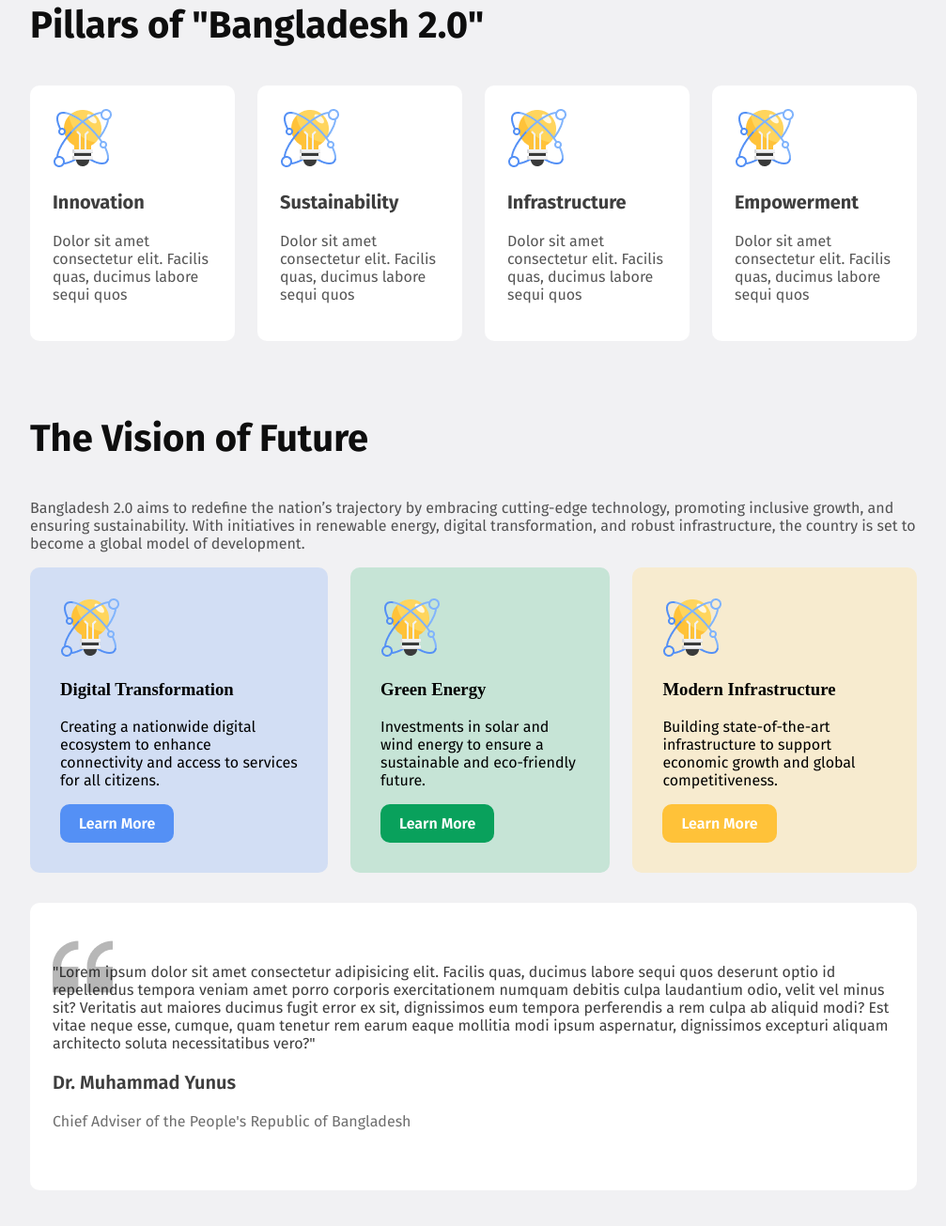
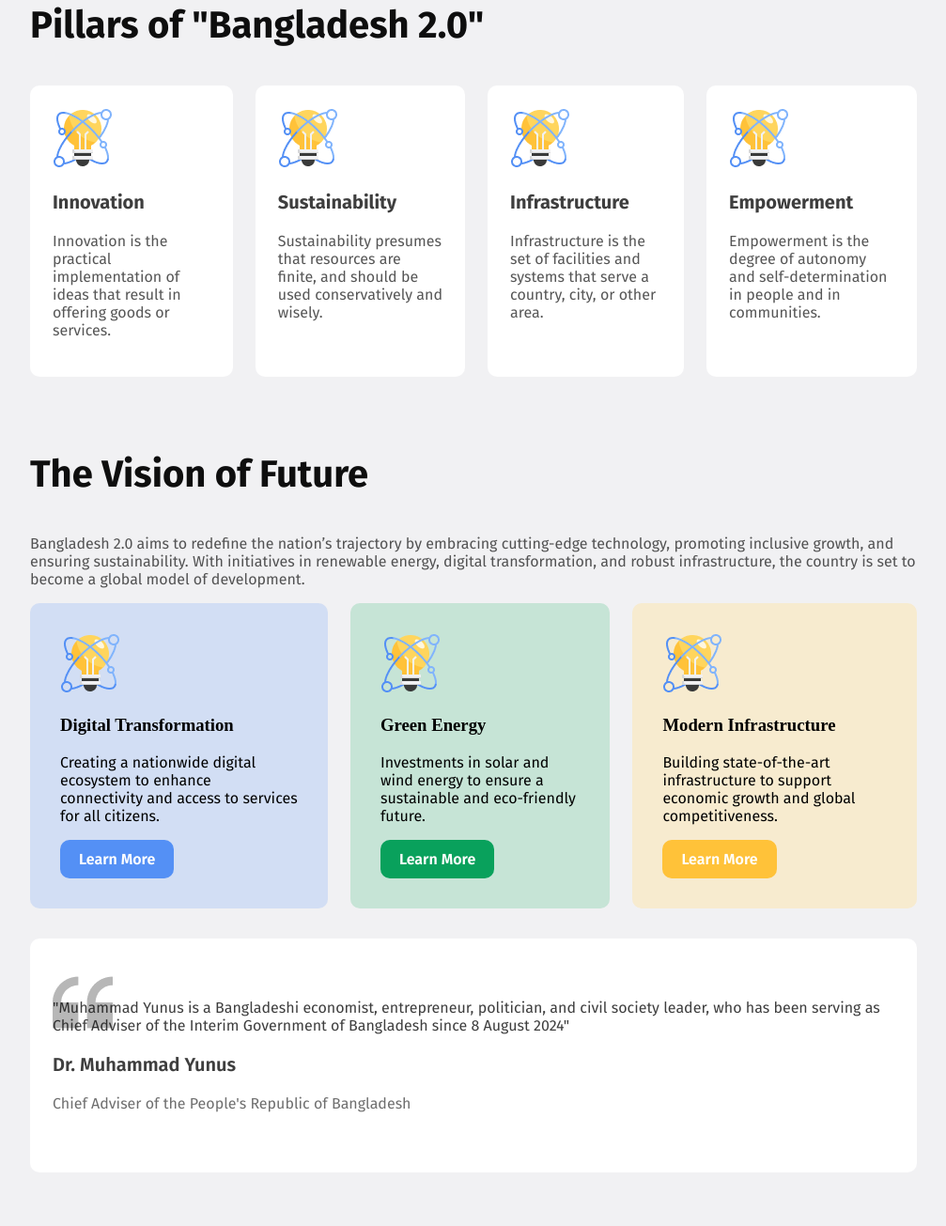
Before and after one commit to Protik0/Assigment-1, a plain HTML site: page index.html in a window 1280 px wide. Shown: the part 1053-2358 px from the top of the page at 94% size, without its empty margins (136-1143 px from the left). Drawn offline with Linux system fonts and the light colour scheme.

Commit message:
finalized Bangladesh 2.0

```diff
--- a/index.html
+++ b/index.html
@@ -41,30 +41,22 @@
                 <div class="pilar-container">
                     <img src="assets/card-icon.png" alt>
                     <h3 class="pilar-title fira-sans-bold">Innovation</h3>
-                    <p class="pilar-description fira-sans-regular">Dolor sit
-                        amet consectetur elit. Facilis quas, ducimus labore
-                        sequi quos </p>
+                    <p class="pilar-description fira-sans-regular">Innovation is the practical implementation of ideas that result in offering goods or services.</p>
                 </div>
                 <div class="pilar-container">
                     <img src="assets/card-icon.png" alt>
                     <h3 class="pilar-title fira-sans-bold">Sustainability</h3>
-                    <p class="pilar-description fira-sans-regular">Dolor sit
-                        amet consectetur elit. Facilis quas, ducimus labore
-                        sequi quos </p>
+                    <p class="pilar-description fira-sans-regular">Sustainability presumes that resources are finite, and should be used conservatively and wisely.</p>
                 </div>
                 <div class="pilar-container">
                     <img src="assets/card-icon.png" alt>
                     <h3 class="pilar-title fira-sans-bold">Infrastructure</h3>
-                    <p class="pilar-description fira-sans-regular">Dolor sit
-                        amet consectetur elit. Facilis quas, ducimus labore
-                        sequi quos </p>
+                    <p class="pilar-description fira-sans-regular">Infrastructure is the set of facilities and systems that serve a country, city, or other area. </p>
                 </div>
                 <div class="pilar-container">
                     <img src="assets/card-icon.png" alt>
                     <h3 class="pilar-title fira-sans-bold">Empowerment</h3>
-                    <p class="pilar-description fira-sans-regular">Dolor sit
-                        amet consectetur elit. Facilis quas, ducimus labore
-                        sequi quos </p>
+                    <p class="pilar-description fira-sans-regular">Empowerment is the degree of autonomy and self-determination in people and in communities.</p>
                 </div>
             </div>
 
@@ -111,12 +103,7 @@
         </section>
         <section class="profile">
             <div class="profile-container">
-                <p class="profile-description fira-sans-regular">"Lorem ipsum dolor sit amet consectetur adipisicing
-                    elit. Facilis quas, ducimus labore sequi quos deserunt optio id repellendus tempora veniam amet
-                    porro corporis exercitationem numquam debitis culpa laudantium odio, velit vel minus sit? Veritatis
-                    aut maiores ducimus fugit error ex sit, dignissimos eum tempora perferendis a rem culpa ab aliquid
-                    modi? Est vitae neque esse, cumque, quam tenetur rem earum eaque mollitia modi ipsum aspernatur,
-                    dignissimos excepturi aliquam architecto soluta necessitatibus vero?"</p>
+                <p class="profile-description fira-sans-regular">"Muhammad Yunus is a Bangladeshi economist, entrepreneur, politician, and civil society leader, who has been serving as Chief Adviser of the Interim Government of Bangladesh since 8 August 2024"</p>
                 <h3 class="profile-title fira-sans-semibold">Dr.
                     Muhammad Yunus</h3>
                 <h3 class="profile-sub-title fira-sans-regular">Chief
```
